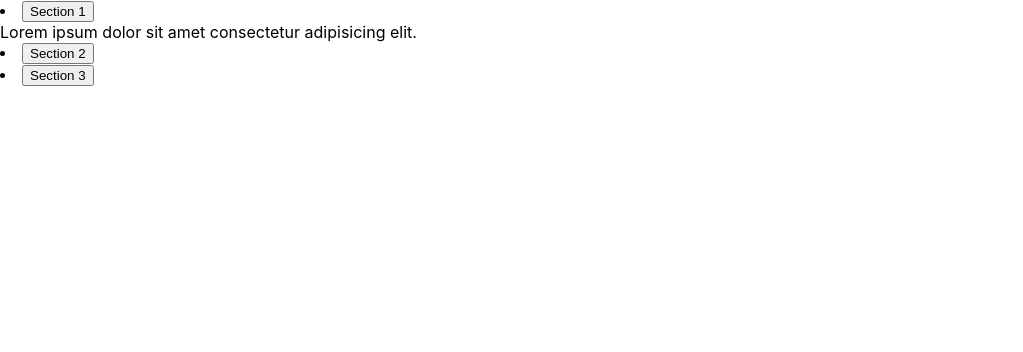
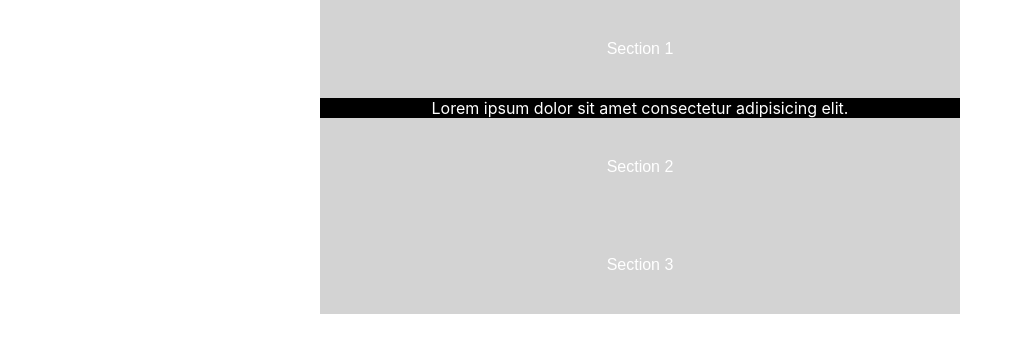
Before and after one commit to thinkful-ei-emu/state-drills-chris-woodelin, a React (Create React App) app: page / in a window 1280 px wide. Shown: the top 352 px of the page, without its empty margins (0-1023 px from the left). Built offline with nearby package versions, Linux system fonts and the light colour scheme.

Commit message:
great work

```diff
--- a/src/index.js
+++ b/src/index.js
@@ -2,6 +2,8 @@ import React from 'react';
 import ReactDOM from 'react-dom';
 import App from './App';
 import './index.css';
+
+
 // import HelloWorld from './state-drills/HelloWorld'
 // import Bomb from './state-drills/bomb'
 // import RouletteGun from './state-drills/RouletteGun'
--- /dev/null
+++ b/src/state-drills/Accordion.css
@@ -0,0 +1,25 @@
+.active, button:hover {
+    background-color: #002444;
+  }
+
+  button {
+      padding: 40px;
+      width:50%;
+      border: none;
+      font-size: 1em;
+      color: #ffffff;
+      background-color: lightgray;
+  }
+
+  li {
+      text-align: center;
+      list-style: none;
+  }
+
+  .content{
+      background: black;
+      color: white;
+      width: 50%;
+      margin: 0 auto;
+
+  }
--- a/src/state-drills/Accordion.js
+++ b/src/state-drills/Accordion.js
@@ -1,4 +1,5 @@
 import React from 'react';
+import './Accordion.css';
 
 class Accordion extends React.Component {
     static defaultProps = { sections: [] };
```
